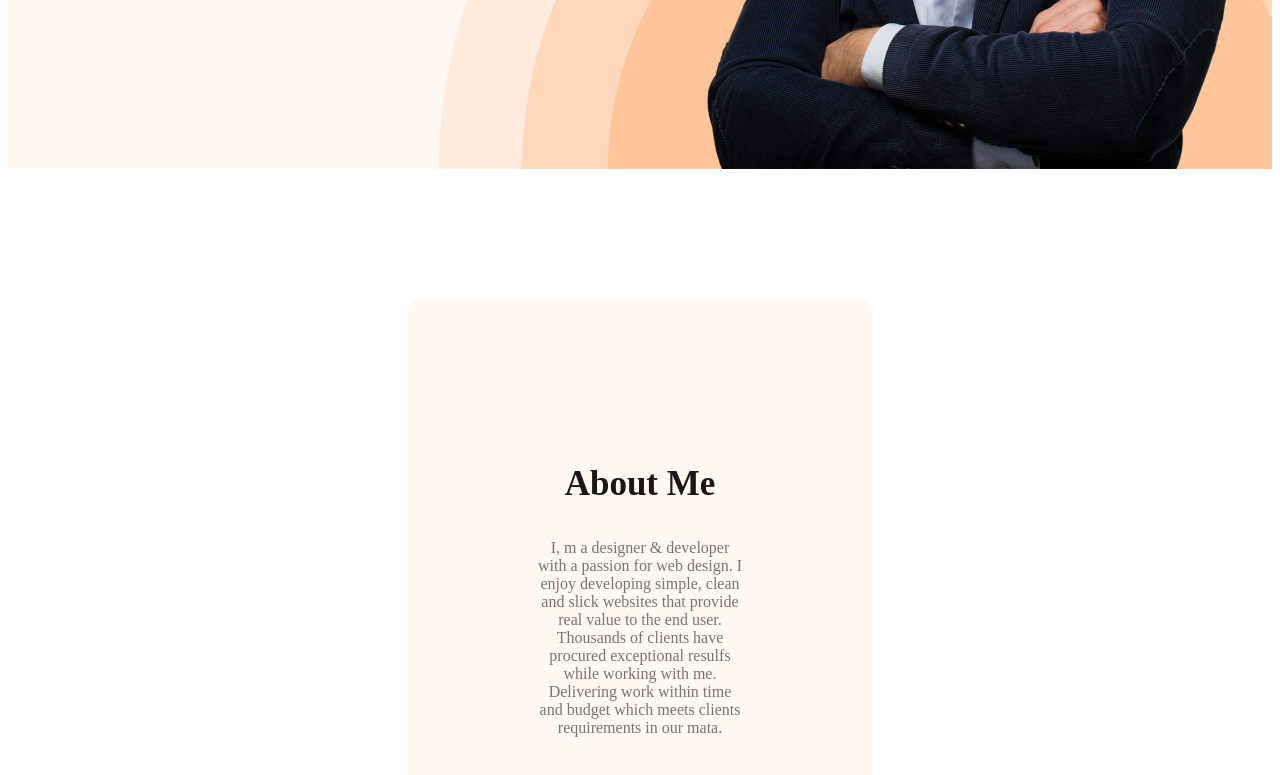
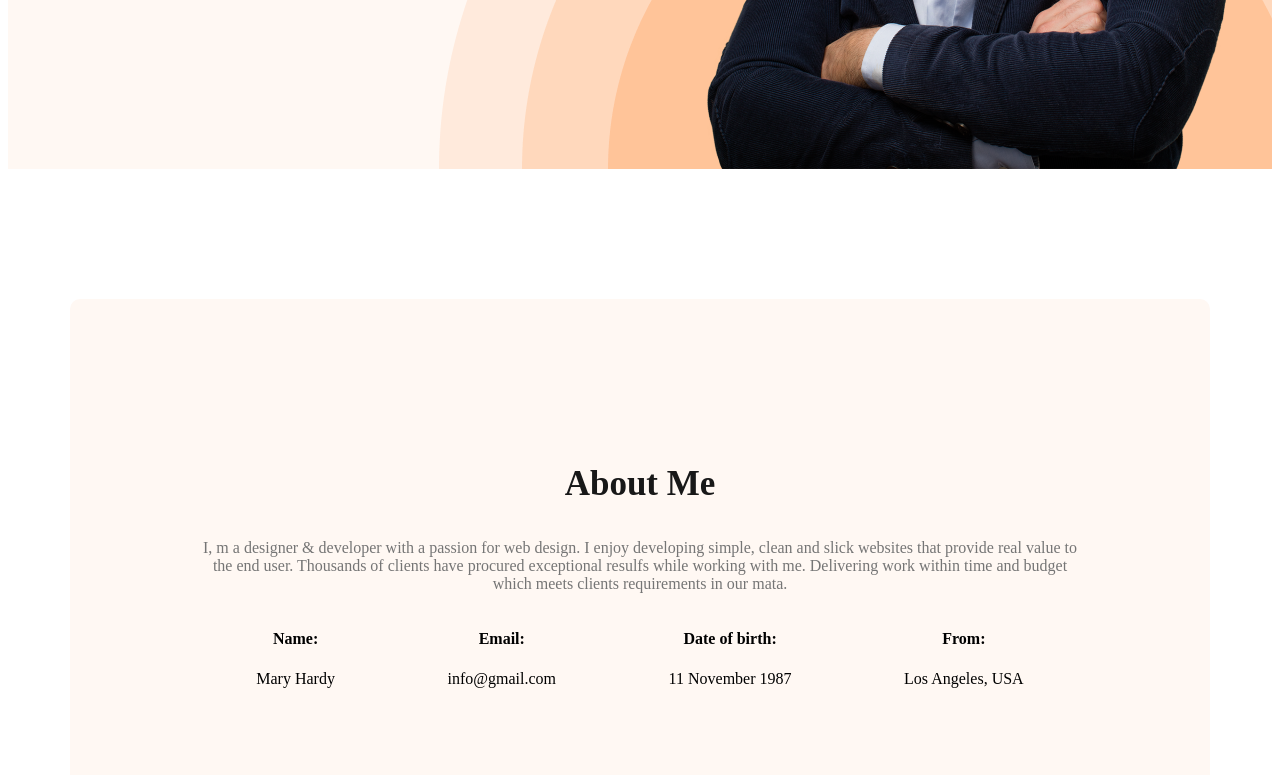
Before and after one commit to azim622/webdeveloper-protfolio-2, a plain HTML site: page index.html in a window 1280 px wide. Shown: the part 736-1511 px from the top of the page. Drawn offline with Linux system fonts and the light colour scheme.

Commit message:
added about-info

```diff
--- a/index.html
+++ b/index.html
@@ -37,6 +37,24 @@
         <section class="about">
             <h3 class="section-title">About Me</h3>
             <p class="section-description">I, m a designer & developer with a passion for web design. I enjoy developing simple, clean and slick websites that provide real value to the end user. Thousands of clients have procured exceptional resulfs while working with me. Delivering work within time and budget which meets clients requirements in our mata.</p>
+            <div class="about-info-conteiner">
+                <div class="about-info">
+                    <h4 class="info-title">Name:</h4>
+                    <p class="info-description">Mary Hardy</p>
+                </div>
+                <div class="about-info">
+                    <h4 class="info-title">Email:</h4>
+                    <p class="info-description">info@gmail.com</p>
+                </div>
+                <div class="about-info">
+                    <h4 class="info-title">Date of birth:</h4>
+                    <p class="info-description">11 November 1987</p>
+                </div>
+                <div class="about-info">
+                    <h4 class="info-title">From:</h4>
+                    <p class="info-description">Los Angeles, USA</p>
+                </div>
+            </div>
         </section>
 
     </main>
--- a/styles/portfolio.css
+++ b/styles/portfolio.css
@@ -101,13 +101,23 @@
 }
 
 /* main section stylea */
-
+main{
+    max-width: 1140px;
+    margin: 0 auto;
+}
 
 /* about section styles */
 .about{
     padding: 130px ;
     background-color:#FFF8F3 ;
     border-radius: 10px;
-    margin: 130px 400px;
+    margin: 130px 0;
 
 }
+.about-info-conteiner{
+    display: flex;
+    justify-content: space-around;
+}
+.about-info{
+    text-align: center;
+}
```
